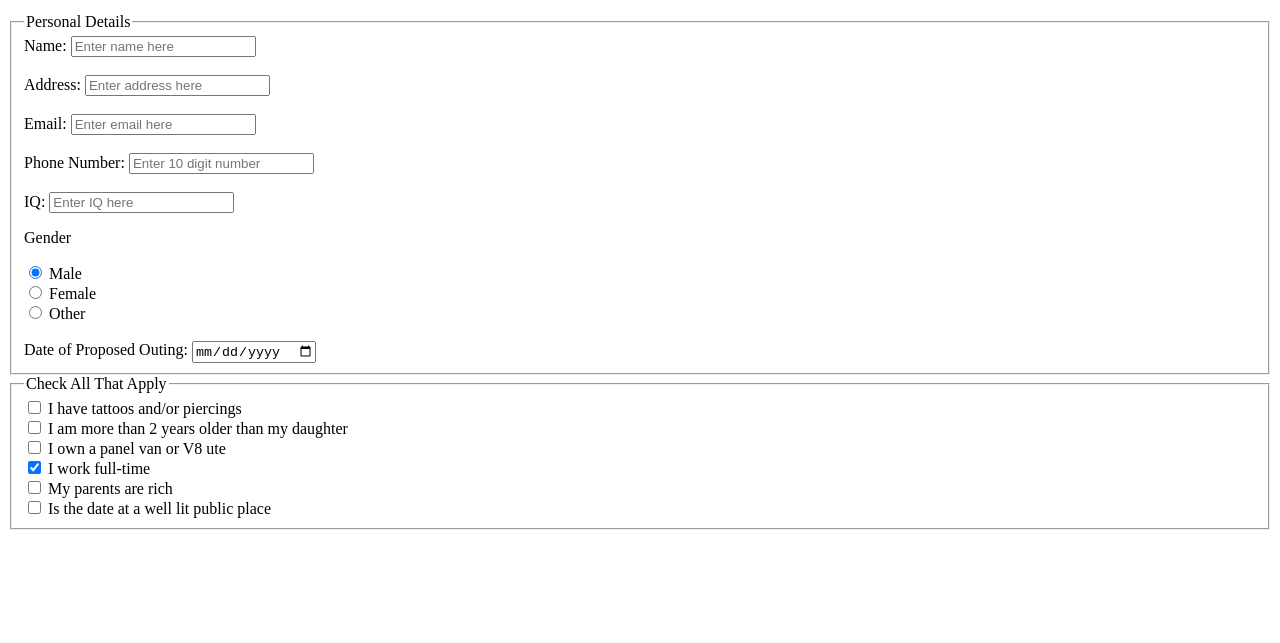
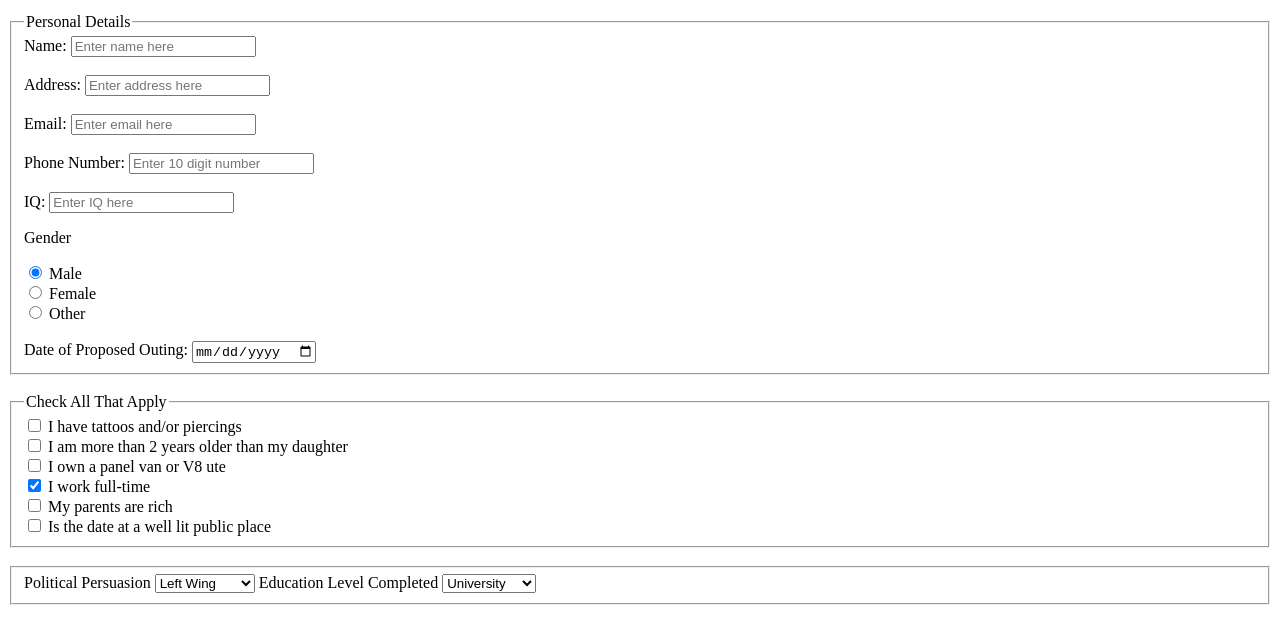
Before and after one commit to damianmtz73/survey-form-practice, a plain HTML site: page index.html in a window 1280 px wide. Shown: the part 101-744 px from the top of the page. Drawn offline with Linux system fonts and the light colour scheme.

Commit message:
start of new fieldSet, added two dropBoxes and option

```diff
--- a/index.html
+++ b/index.html
@@ -59,6 +59,7 @@
                             <input type="date" name="date" id="date">
                         </div>
                 </fieldset>
+                <br>
                 <fieldset>
                     <legend>Check All That Apply</legend>
                     <input type="checkbox" name="tattosPiercings" id="tattosPiercings">
@@ -78,7 +79,24 @@
                     <br>
                     <input type="checkbox" name="dateLight" id="dateLight">
                     <label for="dateLight">Is the date at a well lit public place</label>
+                </fieldset>
+                <br>
+                <fieldset>
+                    <label for="politicalDropBox">Political Persuasion</label>
+                    <select name="politicalDropBox" id="politicalDropBox">
+                        <option value="left">Left Wing</option>
+                        <option value="right">Right Wing</option>
+                        <option value="conservative">Conservative</option>
+                        <option value="socialist">Socialism</option>
 
+                    </select>
+                    <label for="educationLevel">Education Level Completed</label>
+                    <select name="educationLevel" id="educationLevel">
+                        <option value="university">University</option>
+                        <option value="college">College</option>
+                        <option value="highschool">High School</option>
+                        <option value="none">None</option>
+                    </select>
                 </fieldset>
             </form>
         </div>
```
